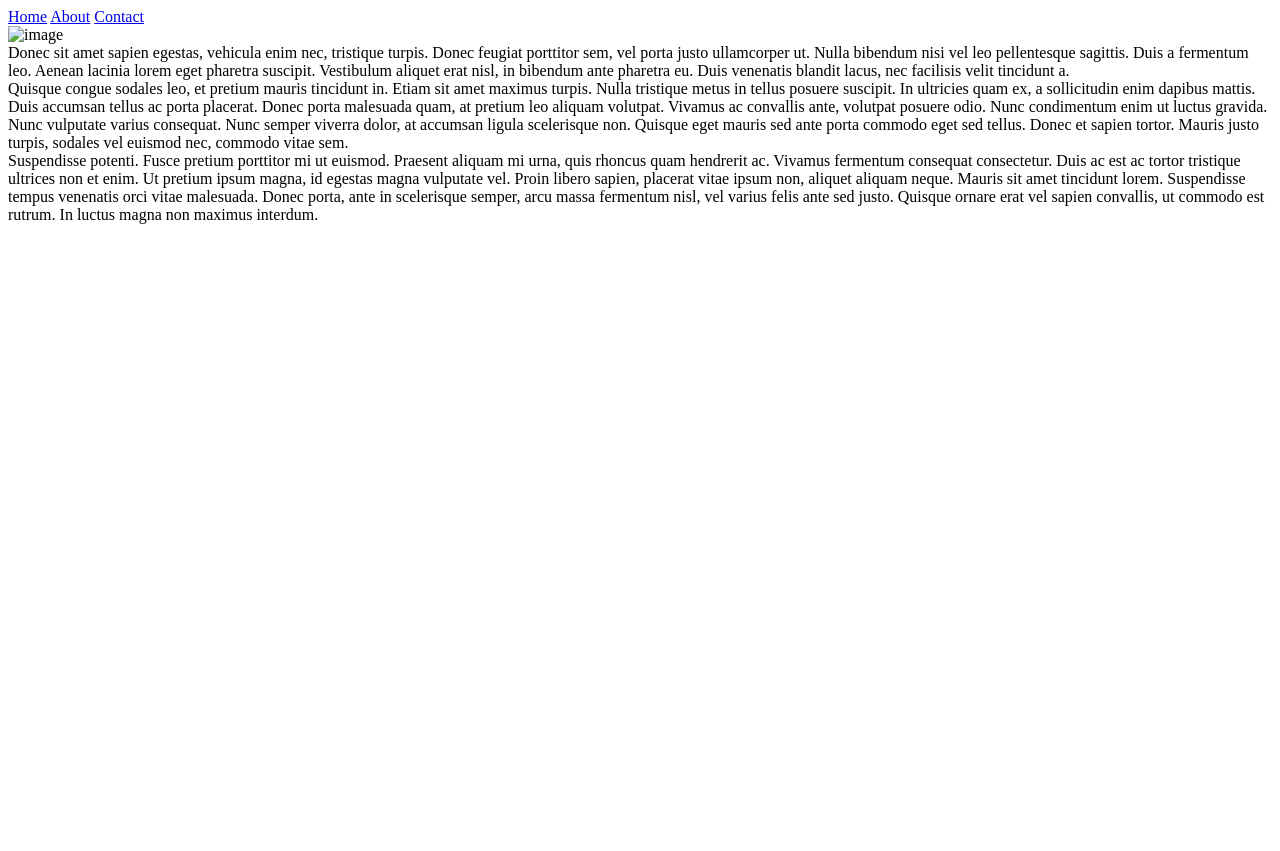
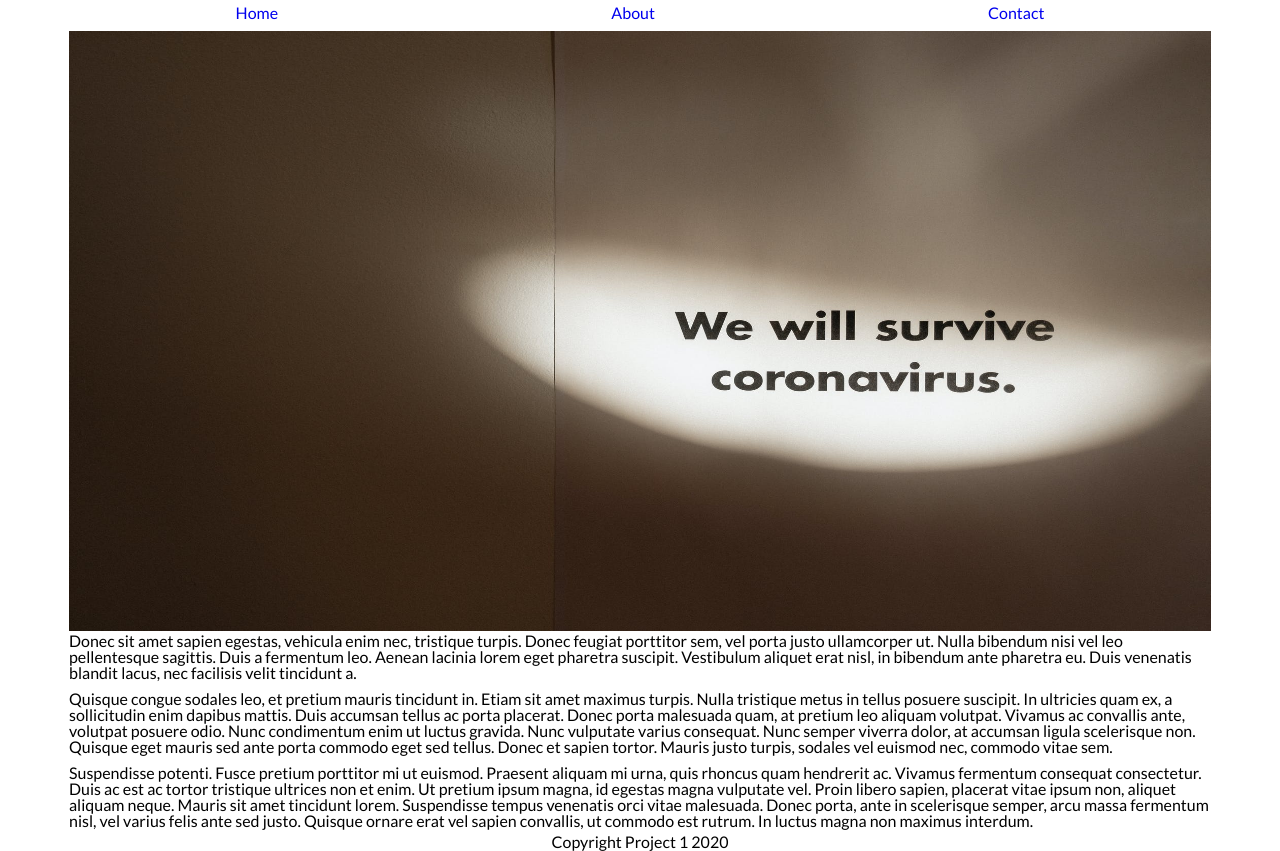
Before and after one commit to itdev160-sp2020/Raymond-Pugh-p1, a plain HTML site: page index.html in a window 1280 px wide. Before the commit the page ends 800 px from the top, so only its background shows below. Drawn offline with Linux system fonts and the light colour scheme.

Commit message:
complete

```diff
--- a/css/styles.css
+++ b/css/styles.css
@@ -0,0 +1,90 @@
+/* http://meyerweb.com/eric/tools/css/reset/
+   v2.0 | 20110126
+   License: none (public domain)
+*/
+
+html, body, div, span, applet, object, iframe,
+h1, h2, h3, h4, h5, h6, p, blockquote, pre,
+a, abbr, acronym, address, big, cite, code,
+del, dfn, em, img, ins, kbd, q, s, samp,
+small, strike, strong, sub, sup, tt, var,
+b, u, i, center,
+dl, dt, dd, ol, ul, li,
+fieldset, form, label, legend,
+table, caption, tbody, tfoot, thead, tr, th, td,
+article, aside, canvas, details, embed,
+figure, figcaption, footer, header, hgroup,
+menu, nav, output, ruby, section, summary,
+time, mark, audio, video {
+	margin: 0;
+	padding: 0;
+	border: 0;
+	font-size: 100%;
+	font: inherit;
+	vertical-align: baseline;
+}
+/* HTML5 display-role reset for older browsers */
+article, aside, details, figcaption, figure,
+footer, header, hgroup, menu, nav, section {
+	display: block;
+}
+body {
+    line-height: 1;
+    font-family: 'Lato', sans-serif;
+    /* border:solid red; */
+
+}
+ol, ul {
+	list-style: none;
+}
+blockquote, q {
+	quotes: none;
+}
+blockquote:before, blockquote:after,
+q:before, q:after {
+	content: '';
+	content: none;
+}
+
+table {
+	border-collapse: collapse;
+	border-spacing: 0;
+}
+
+.container{
+    width:90%;
+    margin:auto;
+    /* border:solid green;  */
+}
+
+nav{
+    display:flex;
+    justify-content: space-around;
+    padding:5px;
+}
+
+nav a{
+    text-decoration: none;
+}
+
+.topcontent{
+    /* border:solid blue; */
+    padding:5px;
+}
+.middlecontent{
+    /* border:solid blue; */
+    padding:5px;
+}
+.bottomcontent{
+    /* border:solid blue; */
+    padding:5px;
+}
+
+#image{
+    width:100%;
+    height:600px;
+}
+
+footer{
+    text-align: center;
+}
--- a/index.html
+++ b/index.html
@@ -9,6 +9,9 @@
   <meta name="author" content="Raymond Pugh">
 
   <link rel="stylesheet" href="css/styles.css?v=1.0">
+
+  <link href="https://fonts.googleapis.com/css2?family=Lato&display=swap" rel="stylesheet">
+
 
   <script src="js/index.js" async></script>
 
--- a/js/index.js
+++ b/js/index.js
@@ -6,12 +6,16 @@ const siteContent = {
     },
     'topcontent':{
         "toptext":'Donec sit amet sapien egestas, vehicula enim nec, tristique turpis. Donec feugiat porttitor sem, vel porta justo ullamcorper ut. Nulla bibendum nisi vel leo pellentesque sagittis. Duis a fermentum leo. Aenean lacinia lorem eget pharetra suscipit. Vestibulum aliquet erat nisl, in bibendum ante pharetra eu. Duis venenatis blandit lacus, nec facilisis velit tincidunt a.'
+       , "img-src":'img/pexels-photo-4108271.jpeg'
     },
     'middlecontent':{
         'middletext':'Quisque congue sodales leo, et pretium mauris tincidunt in. Etiam sit amet maximus turpis. Nulla tristique metus in tellus posuere suscipit. In ultricies quam ex, a sollicitudin enim dapibus mattis. Duis accumsan tellus ac porta placerat. Donec porta malesuada quam, at pretium leo aliquam volutpat. Vivamus ac convallis ante, volutpat posuere odio. Nunc condimentum enim ut luctus gravida. Nunc vulputate varius consequat. Nunc semper viverra dolor, at accumsan ligula scelerisque non. Quisque eget mauris sed ante porta commodo eget sed tellus. Donec et sapien tortor. Mauris justo turpis, sodales vel euismod nec, commodo vitae sem.'
     },
     'bottomcontent':{
         'bottomtext': 'Suspendisse potenti. Fusce pretium porttitor mi ut euismod. Praesent aliquam mi urna, quis rhoncus quam hendrerit ac. Vivamus fermentum consequat consectetur. Duis ac est ac tortor tristique ultrices non et enim. Ut pretium ipsum magna, id egestas magna vulputate vel. Proin libero sapien, placerat vitae ipsum non, aliquet aliquam neque. Mauris sit amet tincidunt lorem. Suspendisse tempus venenatis orci vitae malesuada. Donec porta, ante in scelerisque semper, arcu massa fermentum nisl, vel varius felis ante sed justo. Quisque ornare erat vel sapien convallis, ut commodo est rutrum. In luctus magna non maximus interdum.'
+    },
+    'footer':{
+        'copyright': 'Copyright Project 1 2020'
     }
 }
 
@@ -51,3 +55,9 @@ let bottomItems = document.querySelectorAll(".bottomcontent .bottomtext");
 let bottomValues = Object.values(siteContent['bottomcontent']);
 
 fill (bottomItems, bottomValues);
+
+let image = document.getElementById('image');
+image.setAttribute('src', siteContent['topcontent']['img-src']);
+
+let footer = document.querySelector('footer');
+footer.innerText = siteContent['footer']['copyright'];
```
Also changed, not shown: img/pexels-photo-4108271.jpeg (added).
